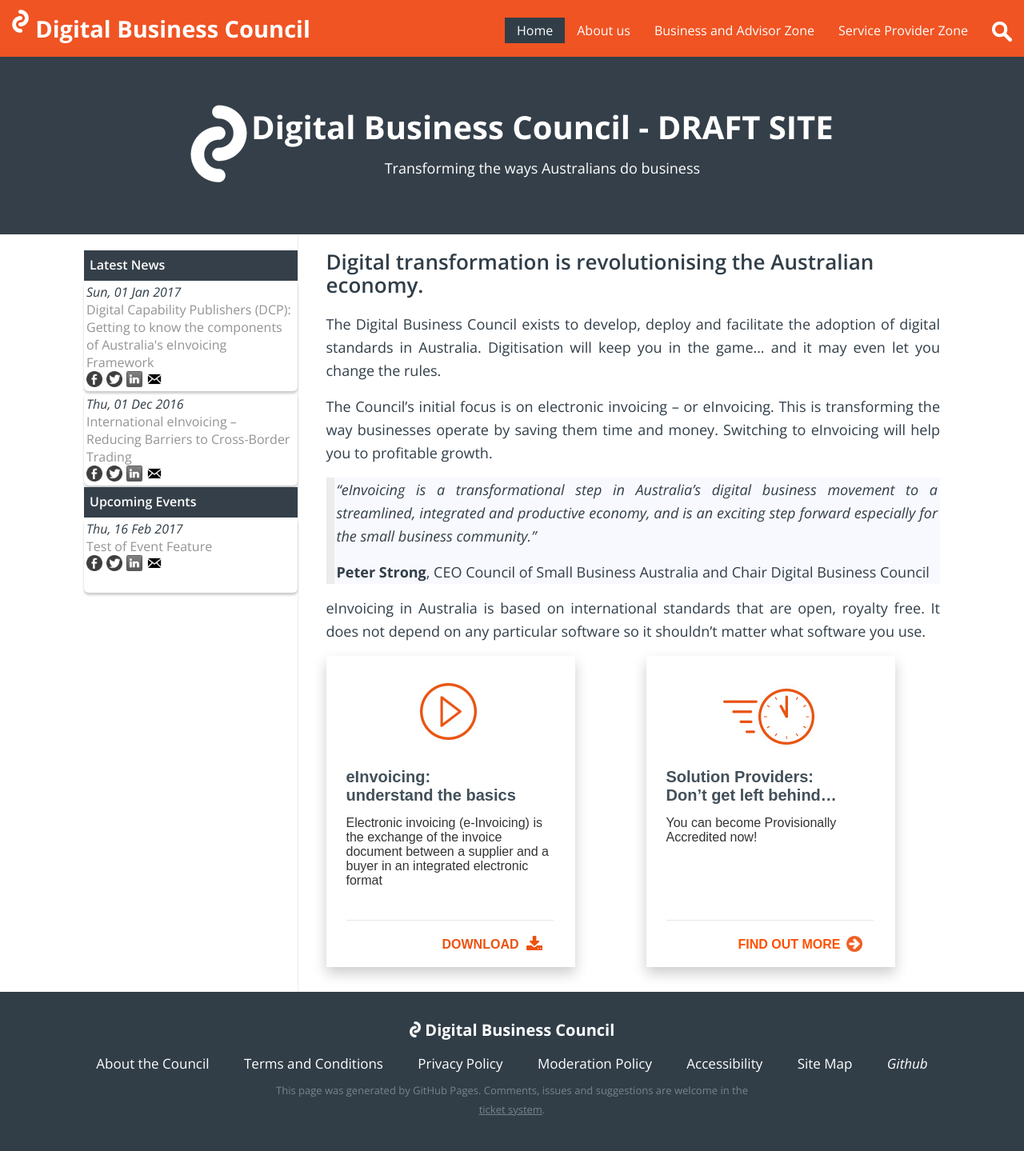
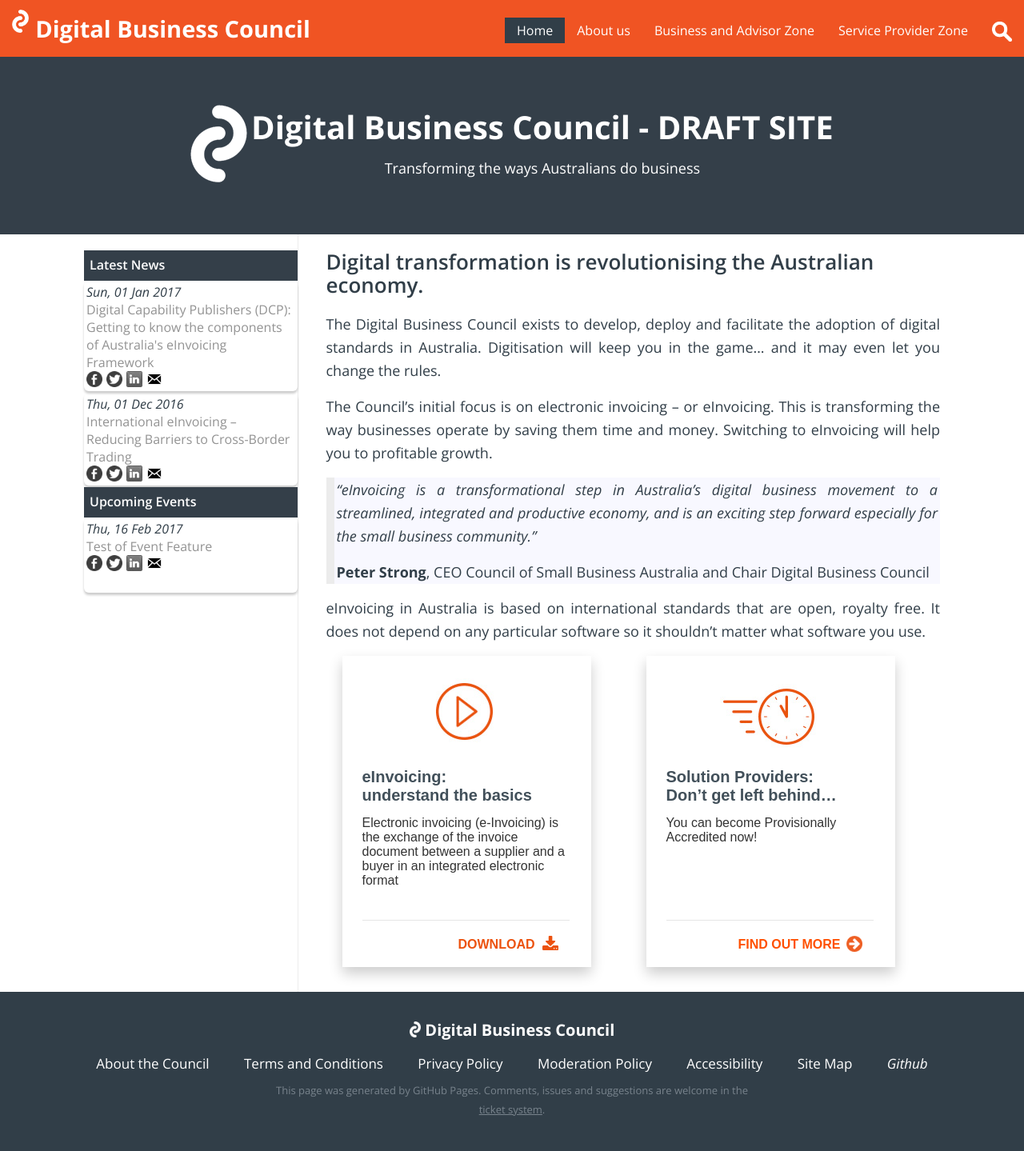
Before and after one commit to Digital-Business-Council/Digital-Business-Council.github.io, a Jekyll site: the page built from index.md, in a window 1280 px wide. Shown: the whole page at 80% size. Built offline with Jekyll 4.4.1, drawn with Linux system fonts in a browser that asks for light colours; our own code applies the rules of GitHub Pages for plain Markdown files.

Commit message:
Update call-to-action-block.html

```diff
--- a/_includes/call-to-action-block.html
+++ b/_includes/call-to-action-block.html
@@ -1,28 +1,28 @@
 {% assign current = page.url | downcase | split: '/' %}
 <div class="call-to-action">
     <div>
-            <div class="cta-frame">
+            <div class="cta-frame" style="left: 20px;">
                         <img src="/images/frame-white.png" >
             </div>
-            <div class="cta-header-img" style="left: 90px; top: 15px;">
+            <div class="cta-header-img" style="left: 110px; top: 15px;">
                         <img  src="/images/play-icon-sml.png">
                         <br />
             </div>
-            <div class="cta-header" style="left: 25px; top: 140px;">
+            <div class="cta-header" style="left: 45px; top: 140px;">
                         <h3><span>eInvoicing:</span></h3><h3><span>understand the basics</span></h3>
             </div>
-            <div class="cta-text" style="left: 25px; top: 200px;">
+            <div class="cta-text" style="left: 45px; top: 200px;">
                         <p><span>Electronic invoicing (e-Invoicing) is the exchange of the invoice document between a supplier and a buyer in an integrated electronic format</span></p>
             </div>
 
-            <div class="cta-hr" style="left: 25px; top: 320px;">
+            <div class="cta-hr" style="left: 45px; top: 320px;">
                         <img src="/images/hr_grey.png">
                         <br />
             </div>
-            <div class="cta-action-prompt" style="left: 145px; top: 352px;">
+            <div class="cta-action-prompt" style="left: 165px; top: 352px;">
                 <p><span>DOWNLOAD</span></p>
             </div>
-            <div class="cta-action-img" style="left: 250px; top: 350px;">
+            <div class="cta-action-img" style="left: 270px; top: 350px;">
                         <img src="./images/download.png">
             </div>
    </div>
```
